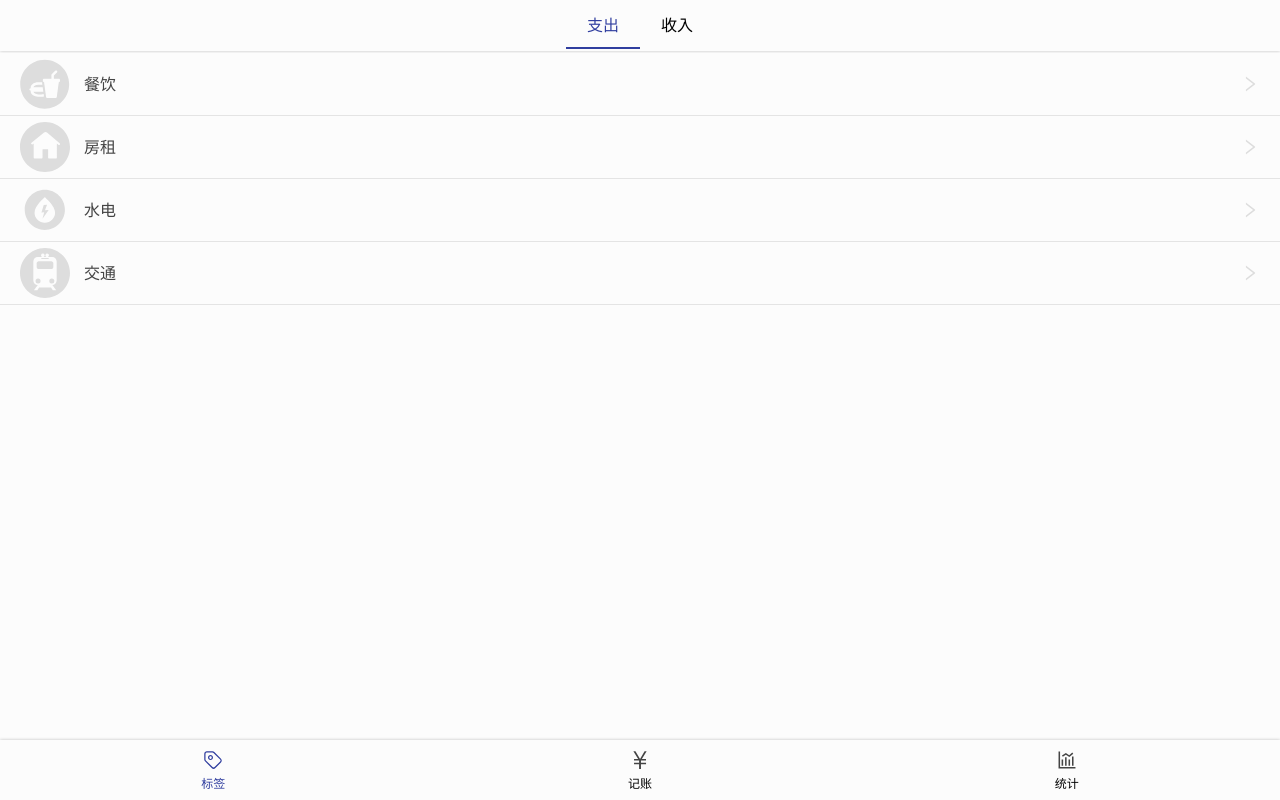
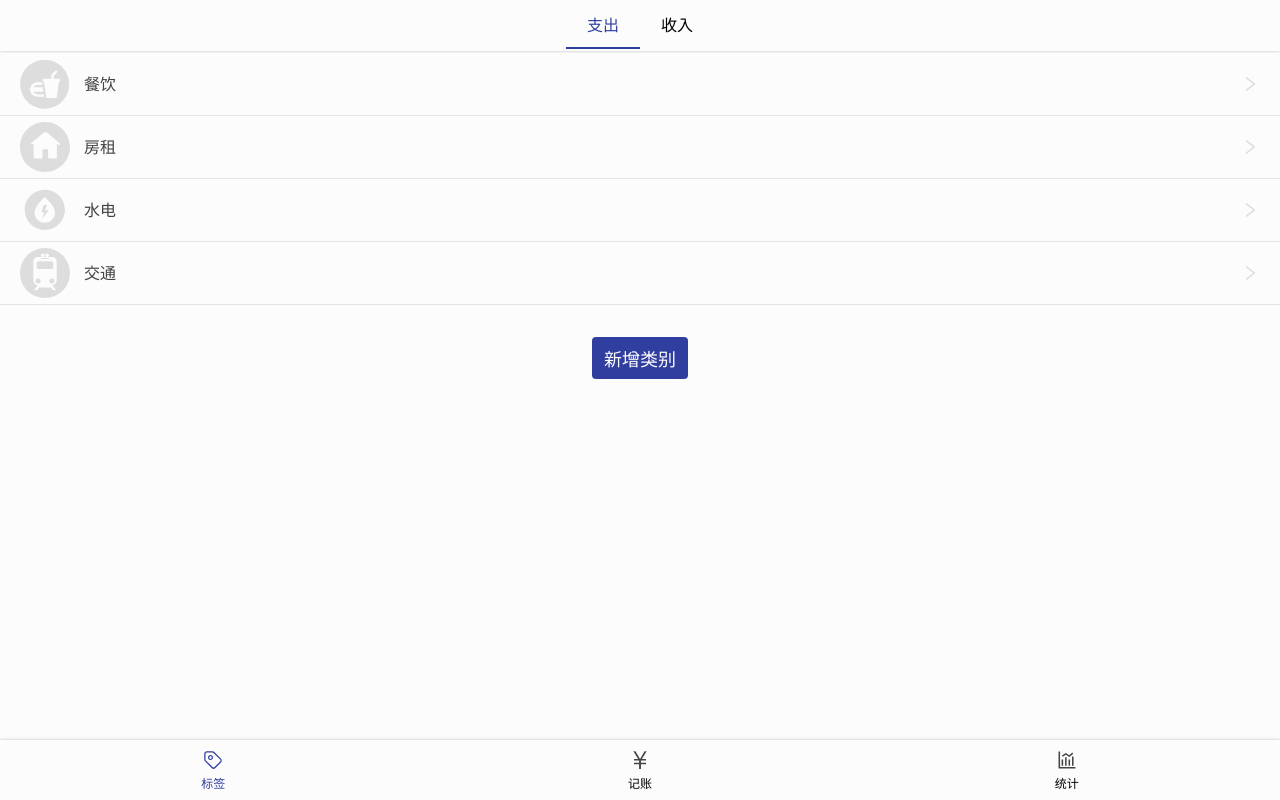
Before and after one commit to cy-wey/money-webApp, a React app: page /tags in a window 1280 px wide. Built offline with nearby package versions, Linux system fonts and the light colour scheme.

Commit message:
tagList页面样式完善

```diff
--- /dev/null
+++ b/src/components/Button.tsx
@@ -0,0 +1,12 @@
+import styled from "styled-components"
+
+const Button = styled.button`
+  font-size: 18px;
+  border: none;
+  padding: 8px 12px;
+  background: #303e9f;
+  border-radius: 4px;
+  color: #fcfcfc;
+`
+
+export {Button}
--- /dev/null
+++ b/src/components/Center.tsx
@@ -0,0 +1,10 @@
+import styled from "styled-components"
+
+const Center = styled.div`
+  display: flex;
+  justify-content: center;
+  align-items: center;
+  flex-direction: column;
+`
+
+export {Center}
--- /dev/null
+++ b/src/components/Space.tsx
@@ -0,0 +1,7 @@
+import styled from "styled-components"
+
+const Space = styled.div`
+ height: 16px;
+`
+
+export {Space}
--- a/src/views/Tag.tsx
+++ b/src/views/Tag.tsx
@@ -5,6 +5,9 @@ import {Icon} from "../components/Icon";
 import styled from 'styled-components';
 import {Link} from 'react-router-dom';
 import {Category} from "./Money/Category";
+import {Center} from "../components/Center";
+import {Space} from "../components/Space";
+import {Button} from "../components/Button";
 
 const TabList = styled.ul`
   font-size: 16px;
@@ -64,6 +67,11 @@ function Tab() {
           </li>
         )}
       </TabList>
+      <Center>
+        <Space/>
+        <Space/>
+        <Button>新增类别</Button>
+      </Center>
     </Layout>
   );
 }
```
